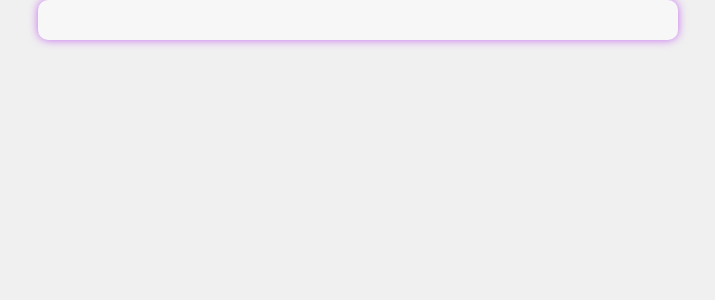
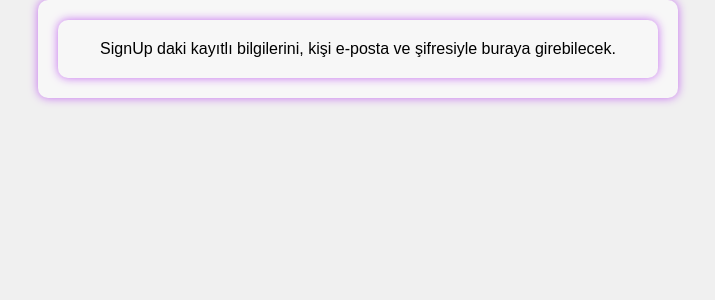
Before and after one commit to alirizaalp/BusWebsite, a React (Create React App) app in the folder bustate/: page /Login in a window 1280 px wide. Before the commit this address had no page. Shown: the top 300 px of the page, without its empty margins (282-997 px from the left). Built offline with nearby package versions, Linux system fonts and the light colour scheme.

Commit message:
Login information

```diff
--- a/bustate/src/App.js
+++ b/bustate/src/App.js
@@ -2,6 +2,7 @@ import React from 'react';
 import { BrowserRouter as Router, Route, Routes } from 'react-router-dom';
 import HomePage from './homepage/HomePage';
 import SignUp from './signup/SignUp';
+import Login from './signup/Login';
 import Hakkında from './homepage/Hakkında';
 import SeferlerListesi from './seferler/SeferlerListesi';
 import Seferler from './seferler/Seferler';
@@ -15,6 +16,7 @@ function App() {
       <Routes>
         <Route path="/" element={<HomePage />} />
         <Route path="/signUp" element={<SignUp />} />
+        <Route path="/Login" element={<Login />} />
         <Route path="/hakkında" element={<Hakkında />} />
         <Route path="/seferler" element={<SeferlerListesi seferler={Seferler} />} />
         <Route path="/YolcumNerede" element={<YolcumNerede />} />
--- a/bustate/src/homepage/HomePage.js
+++ b/bustate/src/homepage/HomePage.js
@@ -8,6 +8,10 @@ const HomePage = () => {
       <h2 className="welcome-text">OTOBUSTATE</h2>
       <div className="link-container">
         <Link to="/SignUp" className="link-button">Register</Link>
+      </div>
+
+      <div className="link-container">
+        <Link to="/Login" className="link-button">Login</Link>
       </div>
 
       <div className="link-container">
--- /dev/null
+++ b/bustate/src/signup/Login.js
@@ -0,0 +1,9 @@
+import React from "react";
+function Login() {
+    return(
+        <div>
+           SignUp daki kayıtlı bilgilerini, kişi e-posta ve şifresiyle buraya girebilecek.
+        </div>
+    )
+}
+export default Login;
```
